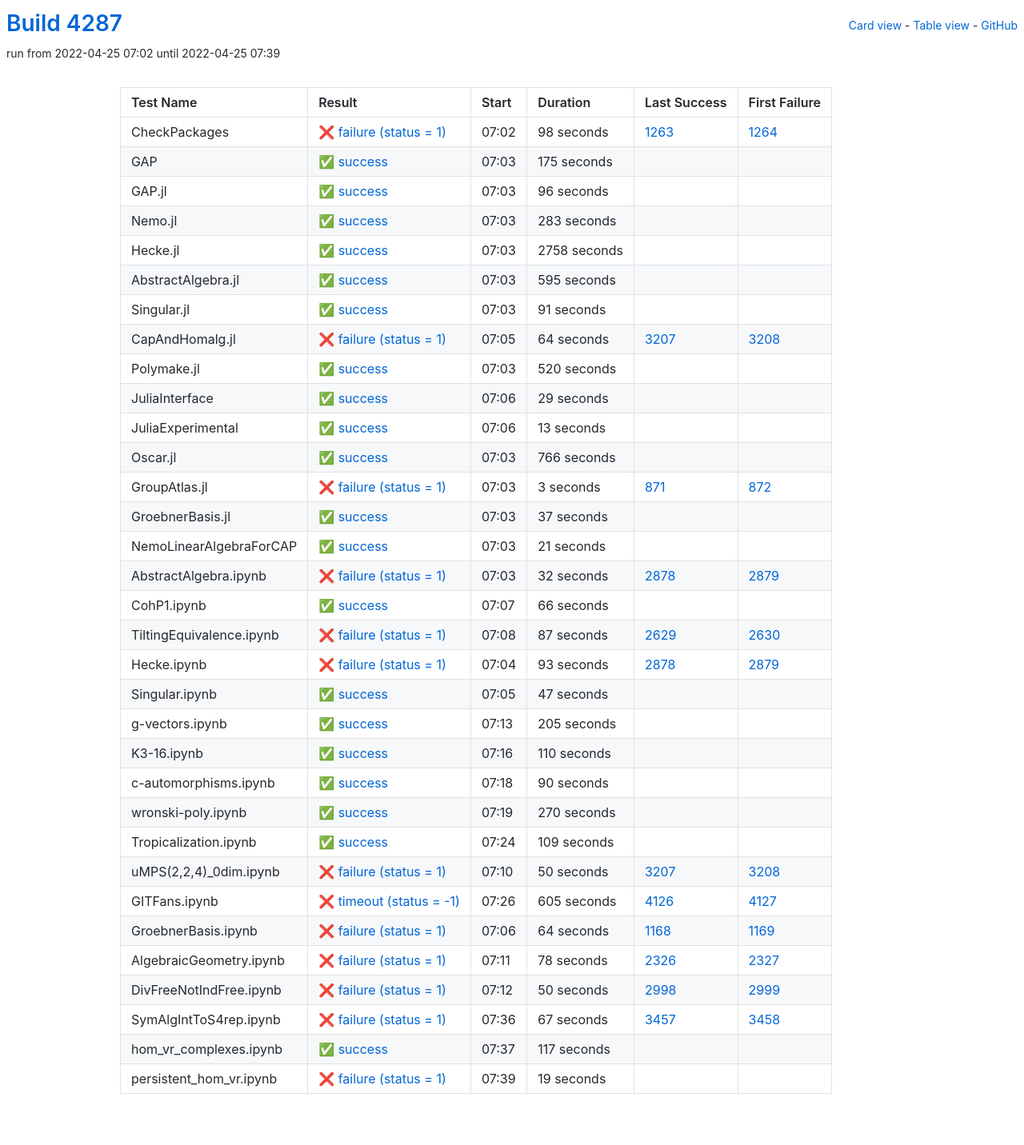
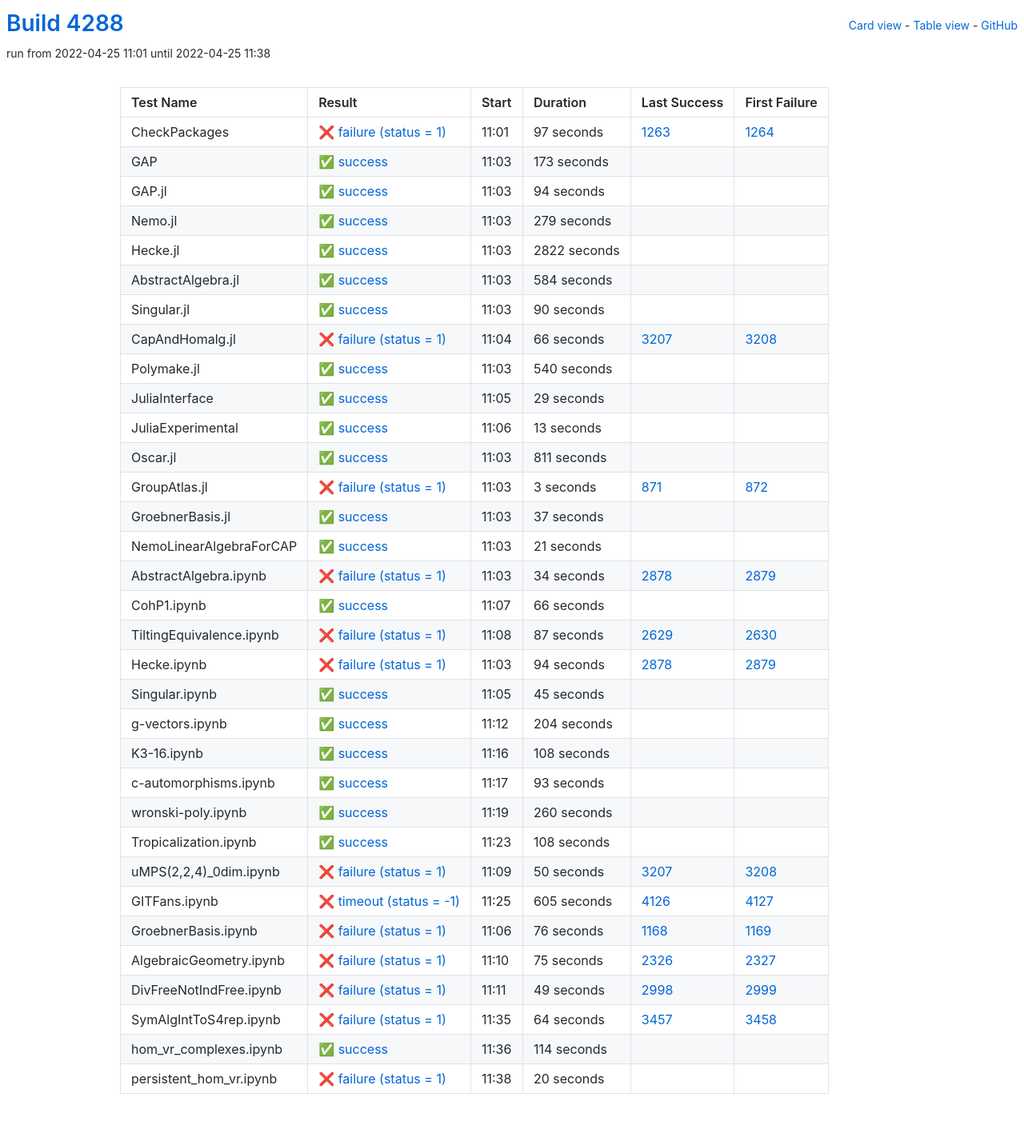
Before and after one commit to oscar-system/oscar-ci-status-stable, a Jekyll site: the page built from table.html, in a window 1280 px wide. Shown: the whole page at 80% size. Built offline with Jekyll 4.4.1, drawn with Linux system fonts in a browser that asks for light colours.

Commit message:
Build #4288

```diff
--- a/_data/ci.yml
+++ b/_data/ci.yml
@@ -1,6 +1,6 @@
 ---
-build: 4287
-build_url: https://oscarci.mathematik.uni-kl.de/job/oscar-stable/4287/
+build: 4288
+build_url: https://oscarci.mathematik.uni-kl.de/job/oscar-stable/4288/
 job: oscar-stable
 organization: oscar-system
 repo: oscar-ci-status-stable
@@ -8,116 +8,116 @@ repourl: https://github.com/oscar-system/oscar-ci-status-stable
 tests:
 - name: CheckPackages
   id: checkpackages
-  log: https://oscarci.mathematik.uni-kl.de/job/oscar-stable/4287/artifact/logs/build-4287/CheckPackages.log
-  start: 2022-04-25 07:02
+  log: https://oscarci.mathematik.uni-kl.de/job/oscar-stable/4288/artifact/logs/build-4288/CheckPackages.log
+  start: 2022-04-25 11:01
   success: false
   exitcode: 1
   status: failure
-  duration: 98
+  duration: 97
   last_success: 1263
   last_success_url: https://oscarci.mathematik.uni-kl.de/job/oscar-stable/1263/
   first_failure: 1264
   first_failure_url: https://oscarci.mathematik.uni-kl.de/job/oscar-stable/1264/
 - name: GAP
   id: gap
-  log: https://oscarci.mathematik.uni-kl.de/job/oscar-stable/4287/artifact/logs/build-4287/GAP.log
-  start: 2022-04-25 07:03
+  log: https://oscarci.mathematik.uni-kl.de/job/oscar-stable/4288/artifact/logs/build-4288/GAP.log
+  start: 2022-04-25 11:03
   success: true
   exitcode: 0
   status: success
-  duration: 175
+  duration: 173
   last_success: false
   last_success_url:
   first_failure: false
   first_failure_url:
 - name: GAP.jl
   id: gap-jl
-  log: https://oscarci.mathematik.uni-kl.de/job/oscar-stable/4287/artifact/logs/build-4287/GAP.jl.log
-  start: 2022-04-25 07:03
+  log: https://oscarci.mathematik.uni-kl.de/job/oscar-stable/4288/artifact/logs/build-4288/GAP.jl.log
+  start: 2022-04-25 11:03
   success: true
   exitcode: 0
   status: success
-  duration: 96
+  duration: 94
   last_success: false
   last_success_url:
   first_failure: false
   first_failure_url:
 - name: Nemo.jl
   id: nemo-jl
-  log: https://oscarci.mathematik.uni-kl.de/job/oscar-stable/4287/artifact/logs/build-4287/Nemo.jl.log
-  start: 2022-04-25 07:03
+  log: https://oscarci.mathematik.uni-kl.de/job/oscar-stable/4288/artifact/logs/build-4288/Nemo.jl.log
+  start: 2022-04-25 11:03
   success: true
   exitcode: 0
   status: success
-  duration: 283
+  duration: 279
   last_success: false
   last_success_url:
   first_failure: false
   first_failure_url:
 - name: Hecke.jl
   id: hecke-jl
-  log: https://oscarci.mathematik.uni-kl.de/job/oscar-stable/4287/artifact/logs/build-4287/Hecke.jl.log
-  start: 2022-04-25 07:03
+  log: https://oscarci.mathematik.uni-kl.de/job/oscar-stable/4288/artifact/logs/build-4288/Hecke.jl.log
+  start: 2022-04-25 11:03
   success: true
   exitcode: 0
   status: success
-  duration: 2758
+  duration: 2822
   last_success: false
   last_success_url:
   first_failure: false
   first_failure_url:
 - name: AbstractAlgebra.jl
   id: abstractalgebra-jl
-  log: https://oscarci.mathematik.uni-kl.de/job/oscar-stable/4287/artifact/logs/build-4287/AbstractAlgebra.jl.log
-  start: 2022-04-25 07:03
+  log: https://oscarci.mathematik.uni-kl.de/job/oscar-stable/4288/artifact/logs/build-4288/AbstractAlgebra.jl.log
+  start: 2022-04-25 11:03
   success: true
   exitcode: 0
   status: success
-  duration: 595
+  duration: 584
   last_success: false
   last_success_url:
   first_failure: false
   first_failure_url:
 - name: Singular.jl
   id: singular-jl
-  log: https://oscarci.mathematik.uni-kl.de/job/oscar-stable/4287/artifact/logs/build-4287/Singular.jl.log
-  start: 2022-04-25 07:03
+  log: https://oscarci.mathematik.uni-kl.de/job/oscar-stable/4288/artifact/logs/build-4288/Singular.jl.log
+  start: 2022-04-25 11:03
   success: true
   exitcode: 0
   status: success
-  duration: 91
+  duration: 90
   last_success: false
   last_success_url:
   first_failure: false
   first_failure_url:
 - name: CapAndHomalg.jl
   id: capandhomalg-jl
-  log: https://oscarci.mathematik.uni-kl.de/job/oscar-stable/4287/artifact/logs/build-4287/CapAndHomalg.jl.log
-  start: 2022-04-25 07:05
+  log: https://oscarci.mathematik.uni-kl.de/job/oscar-stable/4288/artifact/logs/build-4288/CapAndHomalg.jl.log
+  start: 2022-04-25 11:04
   success: false
   exitcode: 1
   status: failure
-  duration: 64
+  duration: 66
   last_success: 3207
   last_success_url: https://oscarci.mathematik.uni-kl.de/job/oscar-stable/3207/
   first_failure: 3208
   first_failure_url: https://oscarci.mathematik.uni-kl.de/job/oscar-stable/3208/
 - name: Polymake.jl
   id: polymake-jl
-  log: https://oscarci.mathematik.uni-kl.de/job/oscar-stable/4287/artifact/logs/build-4287/Polymake.jl.log
-  start: 2022-04-25 07:03
+  log: https://oscarci.mathematik.uni-kl.de/job/oscar-stable/4288/artifact/logs/build-4288/Polymake.jl.log
+  start: 2022-04-25 11:03
   success: true
   exitcode: 0
   status: success
-  duration: 520
+  duration: 540
   last_success: false
   last_success_url:
   first_failure: false
   first_failure_url:
 - name: JuliaInterface
   id: juliainterface
-  log: https://oscarci.mathematik.uni-kl.de/job/oscar-stable/4287/artifact/logs/build-4287/JuliaInterface.log
-  start: 2022-04-25 07:06
+  log: https://oscarci.mathematik.uni-kl.de/job/oscar-stable/4288/artifact/logs/build-4288/JuliaInterface.log
+  start: 2022-04-25 11:05
   success: true
   exitcode: 0
   status: success
@@ -128,8 +128,8 @@ tests:
   first_failure_url:
 - name: JuliaExperimental
   id: juliaexperimental
-  log: https://oscarci.mathematik.uni-kl.de/job/oscar-stable/4287/artifact/logs/build-4287/JuliaExperimental.log
-  start: 2022-04-25 07:06
+  log: https://oscarci.mathematik.uni-kl.de/job/oscar-stable/4288/artifact/logs/build-4288/JuliaExperimental.log
+  start: 2022-04-25 11:06
   success: true
   exitcode: 0
   status: success
@@ -140,20 +140,20 @@ tests:
   first_failure_url:
 - name: Oscar.jl
   id: oscar-jl
-  log: https://oscarci.mathematik.uni-kl.de/job/oscar-stable/4287/artifact/logs/build-4287/Oscar.jl.log
-  start: 2022-04-25 07:03
+  log: https://oscarci.mathematik.uni-kl.de/job/oscar-stable/4288/artifact/logs/build-4288/Oscar.jl.log
+  start: 2022-04-25 11:03
   success: true
   exitcode: 0
   status: success
-  duration: 766
+  duration: 811
   last_success: false
   last_success_url:
   first_failure: false
   first_failure_url:
 - name: GroupAtlas.jl
   id: groupatlas-jl
-  log: https://oscarci.mathematik.uni-kl.de/job/oscar-stable/4287/artifact/logs/build-4287/GroupAtlas.jl.log
-  start: 2022-04-25 07:03
+  log: https://oscarci.mathematik.uni-kl.de/job/oscar-stable/4288/artifact/logs/build-4288/GroupAtlas.jl.log
+  start: 2022-04-25 11:03
   success: false
   exitcode: 1
   status: failure
@@ -164,8 +164,8 @@ tests:
   first_failure_url: https://oscarci.mathematik.uni-kl.de/job/oscar-stable/872/
 - name: GroebnerBasis.jl
   id: groebnerbasis-jl
-  log: https://oscarci.mathematik.uni-kl.de/job/oscar-stable/4287/artifact/logs/build-4287/GroebnerBasis.jl.log
-  start: 2022-04-25 07:03
+  log: https://oscarci.mathematik.uni-kl.de/job/oscar-stable/4288/artifact/logs/build-4288/GroebnerBasis.jl.log
+  start: 2022-04-25 11:03
   success: true
   exitcode: 0
   status: success
@@ -176,8 +176,8 @@ tests:
   first_failure_url:
 - name: NemoLinearAlgebraForCAP
   id: nemolinearalgebraforcap
-  log: https://oscarci.mathematik.uni-kl.de/job/oscar-stable/4287/artifact/logs/build-4287/NemoLinearAlgebraForCAP.log
-  start: 2022-04-25 07:03
+  log: https://oscarci.mathematik.uni-kl.de/job/oscar-stable/4288/artifact/logs/build-4288/NemoLinearAlgebraForCAP.log
+  start: 2022-04-25 11:03
   success: true
   exitcode: 0
   status: success
@@ -188,20 +188,20 @@ tests:
   first_failure_url:
 - name: AbstractAlgebra.ipynb
   id: abstractalgebra-ipynb
-  log: https://oscarci.mathematik.uni-kl.de/job/oscar-stable/4287/artifact/logs/build-4287/AbstractAlgebra.ipynb.log
-  start: 2022-04-25 07:03
+  log: https://oscarci.mathematik.uni-kl.de/job/oscar-stable/4288/artifact/logs/build-4288/AbstractAlgebra.ipynb.log
+  start: 2022-04-25 11:03
   success: false
   exitcode: 1
   status: failure
-  duration: 32
+  duration: 34
   last_success: 2878
   last_success_url: https://oscarci.mathematik.uni-kl.de/job/oscar-stable/2878/
   first_failure: 2879
   first_failure_url: https://oscarci.mathematik.uni-kl.de/job/oscar-stable/2879/
 - name: CohP1.ipynb
   id: cohp1-ipynb
-  log: https://oscarci.mathematik.uni-kl.de/job/oscar-stable/4287/artifact/logs/build-4287/CohP1.ipynb.log
-  start: 2022-04-25 07:07
+  log: https://oscarci.mathematik.uni-kl.de/job/oscar-stable/4288/artifact/logs/build-4288/CohP1.ipynb.log
+  start: 2022-04-25 11:07
   success: true
   exitcode: 0
   status: success
@@ -212,8 +212,8 @@ tests:
   first_failure_url:
 - name: TiltingEquivalence.ipynb
   id: tiltingequivalence-ipynb
-  log: https://oscarci.mathematik.uni-kl.de/job/oscar-stable/4287/artifact/logs/build-4287/TiltingEquivalence.ipynb.log
-  start: 2022-04-25 07:08
+  log: https://oscarci.mathematik.uni-kl.de/job/oscar-stable/4288/artifact/logs/build-4288/TiltingEquivalence.ipynb.log
+  start: 2022-04-25 11:08
   success: false
   exitcode: 1
   status: failure
@@ -224,92 +224,92 @@ tests:
   first_failure_url: https://oscarci.mathematik.uni-kl.de/job/oscar-stable/2630/
 - name: Hecke.ipynb
   id: hecke-ipynb
-  log: https://oscarci.mathematik.uni-kl.de/job/oscar-stable/4287/artifact/logs/build-4287/Hecke.ipynb.log
-  start: 2022-04-25 07:04
+  log: https://oscarci.mathematik.uni-kl.de/job/oscar-stable/4288/artifact/logs/build-4288/Hecke.ipynb.log
+  start: 2022-04-25 11:03
   success: false
   exitcode: 1
   status: failure
-  duration: 93
+  duration: 94
   last_success: 2878
   last_success_url: https://oscarci.mathematik.uni-kl.de/job/oscar-stable/2878/
   first_failure: 2879
   first_failure_url: https://oscarci.mathematik.uni-kl.de/job/oscar-stable/2879/
 - name: Singular.ipynb
   id: singular-ipynb
-  log: https://oscarci.mathematik.uni-kl.de/job/oscar-stable/4287/artifact/logs/build-4287/Singular.ipynb.log
-  start: 2022-04-25 07:05
+  log: https://oscarci.mathematik.uni-kl.de/job/oscar-stable/4288/artifact/logs/build-4288/Singular.ipynb.log
+  start: 2022-04-25 11:05
   success: true
   exitcode: 0
   status: success
-  duration: 47
+  duration: 45
   last_success: false
   last_success_url:
   first_failure: false
   first_failure_url:
 - name: g-vectors.ipynb
   id: g-vectors-ipynb
-  log: https://oscarci.mathematik.uni-kl.de/job/oscar-stable/4287/artifact/logs/build-4287/g-vectors.ipynb.log
-  start: 2022-04-25 07:13
+  log: https://oscarci.mathematik.uni-kl.de/job/oscar-stable/4288/artifact/logs/build-4288/g-vectors.ipynb.log
+  start: 2022-04-25 11:12
   success: true
   exitcode: 0
   status: success
-  duration: 205
+  duration: 204
   last_success: false
   last_success_url:
   first_failure: false
   first_failure_url:
 - name: K3-16.ipynb
   id: k3-16-ipynb
-  log: https://oscarci.mathematik.uni-kl.de/job/oscar-stable/4287/artifact/logs/build-4287/K3-16.ipynb.log
-  start: 2022-04-25 07:16
+  log: https://oscarci.mathematik.uni-kl.de/job/oscar-stable/4288/artifact/logs/build-4288/K3-16.ipynb.log
+  start: 2022-04-25 11:16
   success: true
   exitcode: 0
   status: success
-  duration: 110
+  duration: 108
   last_success: false
   last_success_url:
   first_failure: false
   first_failure_url:
 - name: c-automorphisms.ipynb
   id: c-automorphisms-ipynb
-  log: https://oscarci.mathematik.uni-kl.de/job/oscar-stable/4287/artifact/logs/build-4287/c-automorphisms.ipynb.log
-  start: 2022-04-25 07:18
+  log: https://oscarci.mathematik.uni-kl.de/job/oscar-stable/4288/artifact/logs/build-4288/c-automorphisms.ipynb.log
+  start: 2022-04-25 11:17
   success: true
   exitcode: 0
   status: success
-  duration: 90
+  duration: 93
   last_success: false
   last_success_url:
   first_failure: false
   first_failure_url:
 - name: wronski-poly.ipynb
   id: wronski-poly-ipynb
-  log: https://oscarci.mathematik.uni-kl.de/job/oscar-stable/4287/artifact/logs/build-4287/wronski-poly.ipynb.log
-  start: 2022-04-25 07:19
+  log: https://oscarci.mathematik.uni-kl.de/job/oscar-stable/4288/artifact/logs/build-4288/wronski-poly.ipynb.log
+  start: 2022-04-25 11:19
   success: true
   exitcode: 0
   status: success
-  duration: 270
+  duration: 260
   last_success: false
   last_success_url:
   first_failure: false
   first_failure_url:
 - name: Tropicalization.ipynb
   id: tropicalization-ipynb
-  log: https://oscarci.mathematik.uni-kl.de/job/oscar-stable/4287/artifact/logs/build-4287/Tropicalization.ipynb.log
-  start: 2022-04-25 07:24
+  log: https://oscarci.mathematik.uni-kl.de/job/oscar-stable/4288/artifact/logs/build-4288/Tropicalization.ipynb.log
+  start: 2022-04-25 11:23
   success: true
   exitcode: 0
   status: success
-  duration: 109
+  duration: 108
   last_success: false
   last_success_url:
   first_failure: false
   first_failure_url:
 - name: uMPS(2,2,4)_0dim.ipynb
   id: umps-2-2-4-0dim-ipynb
-  log: https://oscarci.mathematik.uni-kl.de/job/oscar-stable/4287/artifact/logs/build-4287/uMPS-2-2-4-_0dim.ipynb.log
-  start: 2022-04-25 07:10
+  log: https://oscarci.mathematik.uni-kl.de/job/oscar-stable/4288/artifact/logs/build-4288/uMPS-2-2-4-_0dim.ipynb.log
+  start: 2022-04-25 11:09
   success: false
   exitcode: 1
   status: failure
@@ -320,8 +320,8 @@ tests:
   first_failure_url: https://oscarci.mathematik.uni-kl.de/job/oscar-stable/3208/
 - name: GITFans.ipynb
   id: gitfans-ipynb
-  log: https://oscarci.mathematik.uni-kl.de/job/oscar-stable/4287/artifact/logs/build-4287/GITFans.ipynb.log
-  start: 2022-04-25 07:26
+  log: https://oscarci.mathematik.uni-kl.de/job/oscar-stable/4288/artifact/logs/build-4288/GITFans.ipynb.log
+  start: 2022-04-25 11:25
   success: false
   exitcode: -1
   status: timeout
@@ -332,72 +332,72 @@ tests:
   first_failure_url: https://oscarci.mathematik.uni-kl.de/job/oscar-stable/4127/
 - name: GroebnerBasis.ipynb
   id: groebnerbasis-ipynb
-  log: https://oscarci.mathematik.uni-kl.de/job/oscar-stable/4287/artifact/logs/build-4287/GroebnerBasis.ipynb.log
-  start: 2022-04-25 07:06
+  log: https://oscarci.mathematik.uni-kl.de/job/oscar-stable/4288/artifact/logs/build-4288/GroebnerBasis.ipynb.log
+  start: 2022-04-25 11:06
   success: false
   exitcode: 1
   status: failure
-  duration: 64
+  duration: 76
   last_success: 1168
   last_success_url: https://oscarci.mathematik.uni-kl.de/job/oscar-stable/1168/
   first_failure: 1169
   first_failure_url: https://oscarci.mathematik.uni-kl.de/job/oscar-stable/1169/
 - name: AlgebraicGeometry.ipynb
   id: algebraicgeometry-ipynb
-  log: https://oscarci.mathematik.uni-kl.de/job/oscar-stable/4287/artifact/logs/build-4287/AlgebraicGeometry.ipynb.log
-  start: 2022-04-25 07:11
+  log: https://oscarci.mathematik.uni-kl.de/job/oscar-stable/4288/artifact/logs/build-4288/AlgebraicGeometry.ipynb.log
+  start: 2022-04-25 11:10
   success: false
   exitcode: 1
   status: failure
-  duration: 78
+  duration: 75
   last_success: 2326
   last_success_url: https://oscarci.mathematik.uni-kl.de/job/oscar-stable/2326/
   first_failure: 2327
   first_failure_url: https://oscarci.mathematik.uni-kl.de/job/oscar-stable/2327/
 - name: DivFreeNotIndFree.ipynb
   id: divfreenotindfree-ipynb
-  log: https://oscarci.mathematik.uni-kl.de/job/oscar-stable/4287/artifact/logs/build-4287/DivFreeNotIndFree.ipynb.log
-  start: 2022-04-25 07:12
+  log: https://oscarci.mathematik.uni-kl.de/job/oscar-stable/4288/artifact/logs/build-4288/DivFreeNotIndFree.ipynb.log
+  start: 2022-04-25 11:11
   success: false
   exitcode: 1
   status: failure
-  duration: 50
+  duration: 49
   last_success: 2998
   last_success_url: https://oscarci.mathematik.uni-kl.de/job/oscar-stable/2998/
   first_failure: 2999
   first_failure_url: https://oscarci.mathematik.uni-kl.de/job/oscar-stable/2999/
 - name: SymAlgIntToS4rep.ipynb
   id: symalginttos4rep-ipynb
-  log: https://oscarci.mathematik.uni-kl.de/job/oscar-stable/4287/artifact/logs/build-4287/SymAlgIntToS4rep.ipynb.log
-  start: 2022-04-25 07:36
+  log: https://oscarci.mathematik.uni-kl.de/job/oscar-stable/4288/artifact/logs/build-4288/SymAlgIntToS4rep.ipynb.log
+  start: 2022-04-25 11:35
   success: false
   exitcode: 1
   status: failure
-  duration: 67
+  duration: 64
   last_success: 3457
   last_success_url: https://oscarci.mathematik.uni-kl.de/job/oscar-stable/3457/
   first_failure: 3458
   first_failure_url: https://oscarci.mathematik.uni-kl.de/job/oscar-stable/3458/
 - name: hom_vr_complexes.ipynb
   id: hom-vr-complexes-ipynb
-  log: https://oscarci.mathematik.uni-kl.de/job/oscar-stable/4287/artifact/logs/build-4287/hom_vr_complexes.ipynb.log
-  start: 2022-04-25 07:37
+  log: https://oscarci.mathematik.uni-kl.de/job/oscar-stable/4288/artifact/logs/build-4288/hom_vr_complexes.ipynb.log
+  start: 2022-04-25 11:36
   success: true
   exitcode: 0
   status: success
-  duration: 117
+  duration: 114
   last_success: false
   last_success_url:
   first_failure: false
   first_failure_url:
 - name: persistent_hom_vr.ipynb
   id: persistent-hom-vr-ipynb
-  log: https://oscarci.mathematik.uni-kl.de/job/oscar-stable/4287/artifact/logs/build-4287/persistent_hom_vr.ipynb.log
-  start: 2022-04-25 07:39
+  log: https://oscarci.mathematik.uni-kl.de/job/oscar-stable/4288/artifact/logs/build-4288/persistent_hom_vr.ipynb.log
+  start: 2022-04-25 11:38
   success: false
   exitcode: 1
   status: failure
-  duration: 19
+  duration: 20
   last_success: false
   last_success_url:
   first_failure: false
```
Also changed, not shown: README.md.
